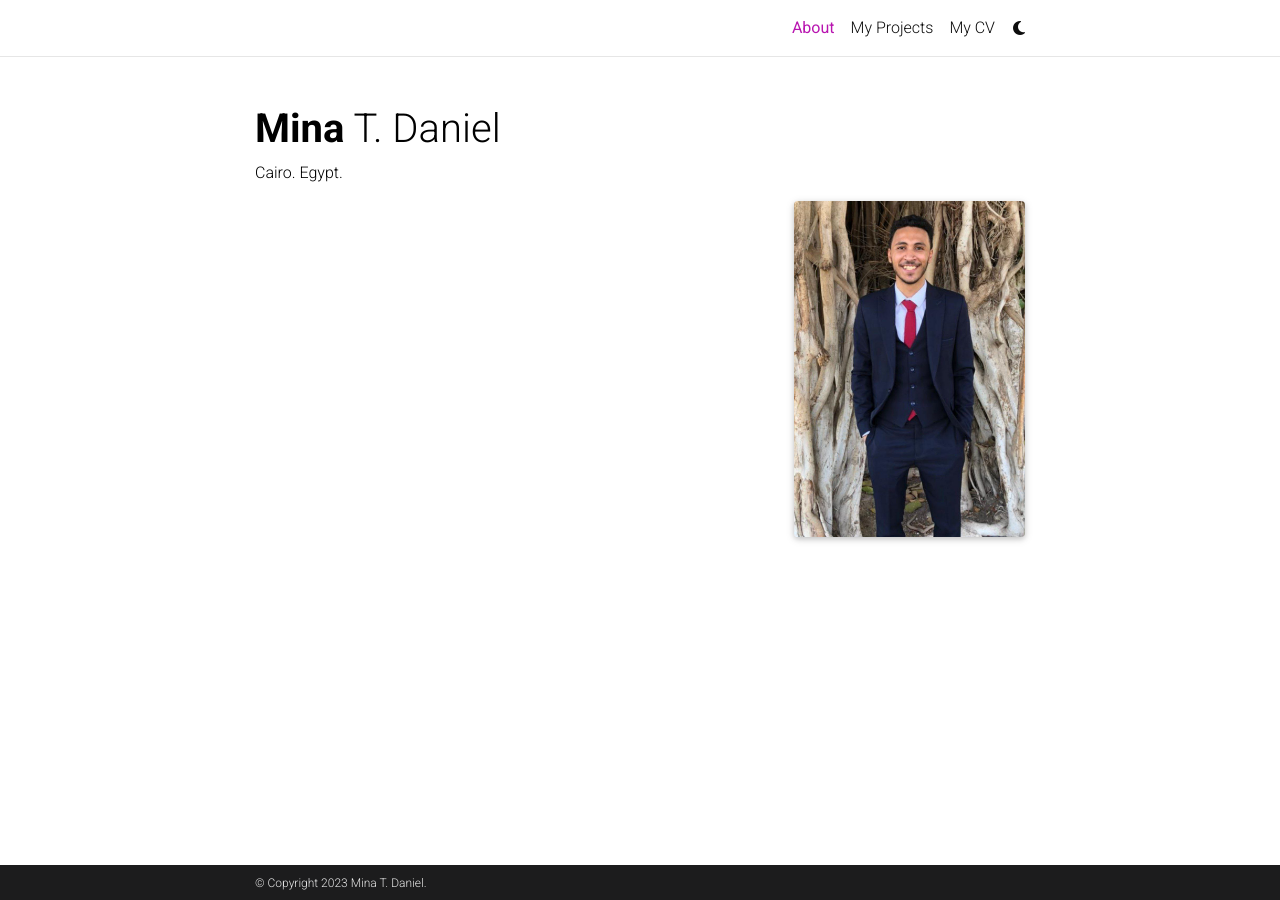
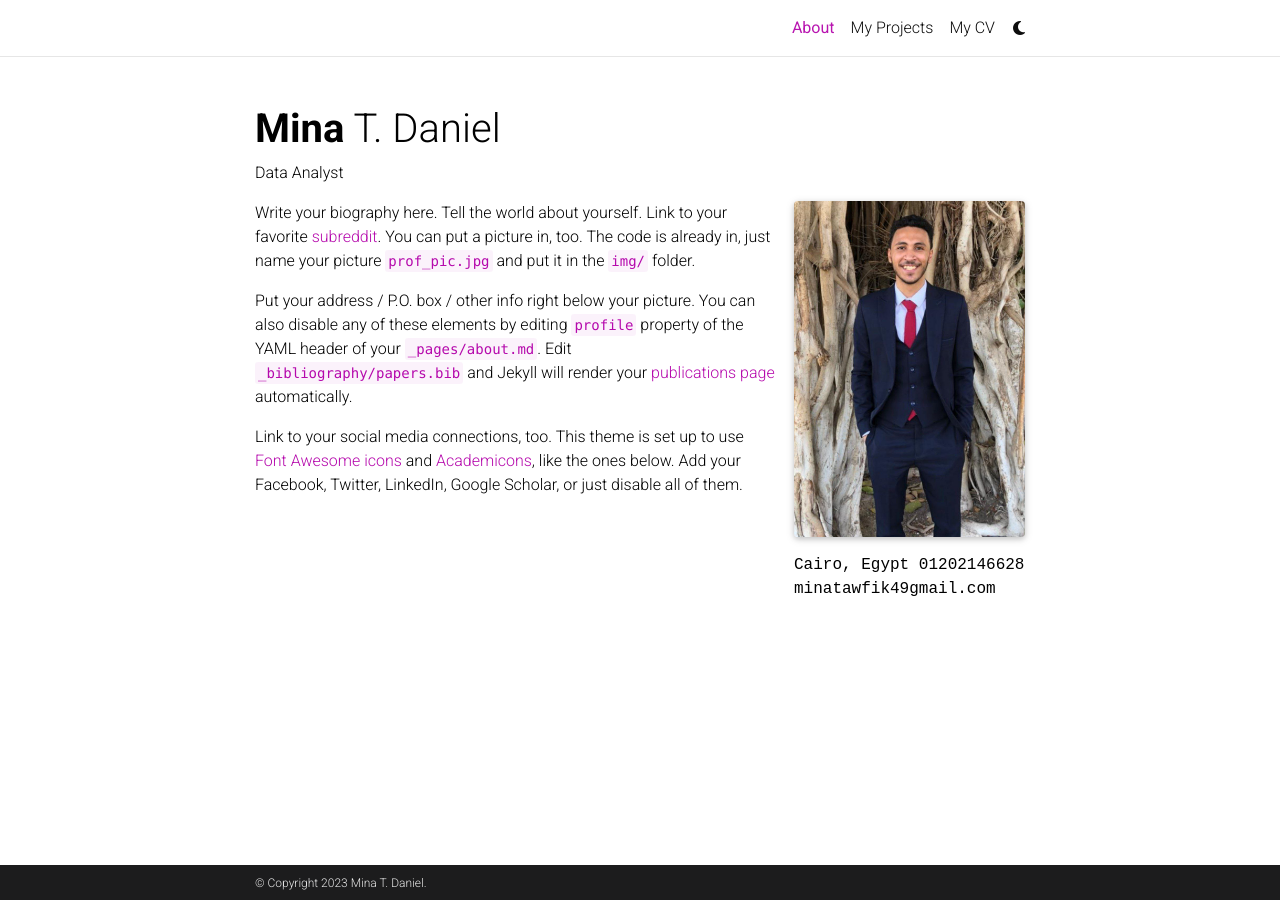
Before and after one commit to Minaaa01/Minaaa01.github.io, a Jekyll site: the page built from _pages/about.md, in a window 1280 px wide. Built offline with Jekyll 4.4.1, drawn with Linux system fonts in a browser that asks for light colours; full-size pictures stand in for the smaller copies a plugin makes; comment, search, counter and statistics services are not loaded; a style sheet for code colours, icons or effects is not loaded.

Commit message:
Update about.md

```diff
--- a/_pages/about.md
+++ b/_pages/about.md
@@ -2,15 +2,25 @@
 layout: about
 title: About
 permalink: /
-subtitle: Cairo. Egypt.
+subtitle: Data Analyst
 
 profile:
   align: right
   image: Mee.jpg
   image_circular: false # crops the image to make it circular
+  more_info: >
+    <p>Cairo, Egypt</p>
+    <p>01202146628</p>
+    <p>minatawfik49gmail.com</p>
 
 news: false  # includes a list of news items
 latest_posts: false  # includes a list of the newest posts
 selected_papers: false # includes a list of papers marked as "selected={true}"
 social: false  # includes social icons at the bottom of the page
 ---
+
+Write your biography here. Tell the world about yourself. Link to your favorite [subreddit](http://reddit.com). You can put a picture in, too. The code is already in, just name your picture `prof_pic.jpg` and put it in the `img/` folder.
+
+Put your address / P.O. box / other info right below your picture. You can also disable any of these elements by editing `profile` property of the YAML header of your `_pages/about.md`. Edit `_bibliography/papers.bib` and Jekyll will render your [publications page](/al-folio/publications/) automatically.
+
+Link to your social media connections, too. This theme is set up to use [Font Awesome icons](https://fontawesome.com/) and [Academicons](https://jpswalsh.github.io/academicons/), like the ones below. Add your Facebook, Twitter, LinkedIn, Google Scholar, or just disable all of them.
```
